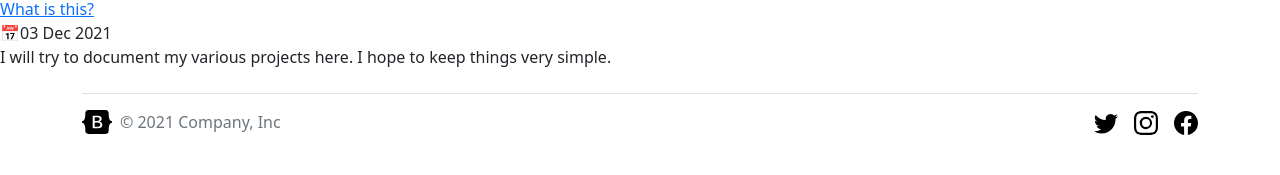
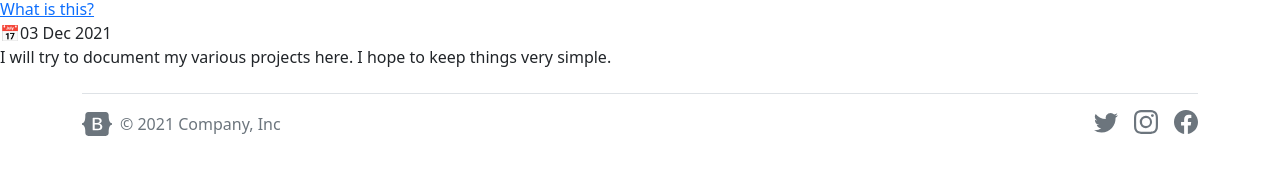
Before and after one commit to acavella/dev.cavella.com, a Jekyll site: the page built from index.md, in a window 1280 px wide. Shown: the part 750-925 px from the top of the page. Built offline with Jekyll 4.4.1, drawn with Linux system fonts in a browser that asks for light colours.

Commit message:
add custom css
Signed-off-by: Tony Cavella <9434191+acavella@users.noreply.github.com>

```diff
--- a/_layouts/default.html
+++ b/_layouts/default.html
@@ -9,6 +9,7 @@
     <link href="/feed.xml" type="application/rss+xml" rel="alternate" title="{{ site.title }}" />
     <link rel="icon" href="/assets/images/favicon.png" />
     <link href="/assets/css/bootstrap.min.css" rel="stylesheet">
+    <link href="/assets/css/bootstrap-custom.css" rel="stylesheet">
   </head>
   <body>
     <svg xmlns="http://www.w3.org/2000/svg" style="display: none;">
--- /dev/null
+++ b/assets/css/bootstrap-custom.css
@@ -0,0 +1,12 @@
+.b-example-divider {
+    height: 3rem;
+    background-color: rgba(0, 0, 0, .1);
+    border: solid rgba(0, 0, 0, .15);
+    border-width: 1px 0;
+    box-shadow: inset 0 .5em 1.5em rgba(0, 0, 0, .1), inset 0 .125em .5em rgba(0, 0, 0, .15);
+  }
+
+  .bi {
+    vertical-align: -.125em;
+    fill: currentColor;
+  }
```
